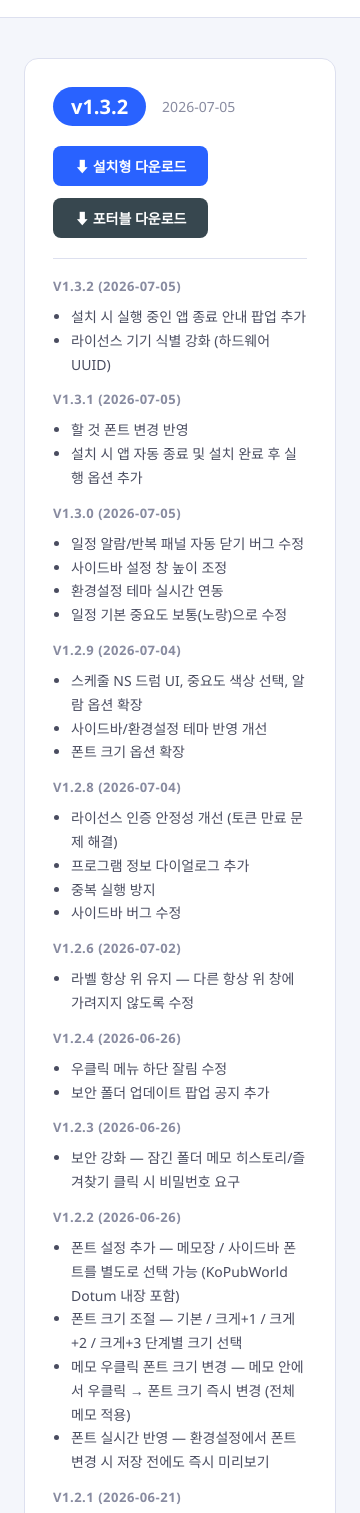
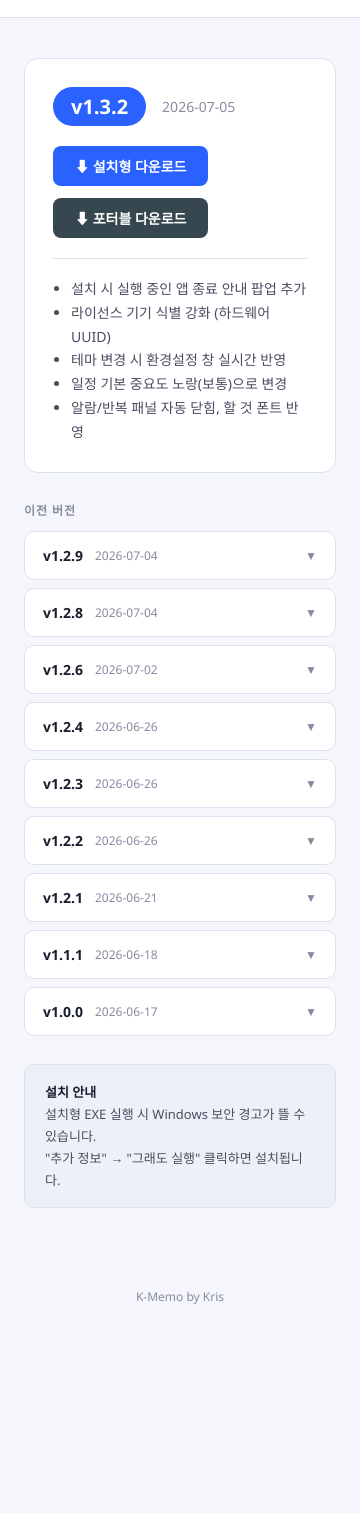
Before and after one commit to regina25846-code/kris-memo, an Electron app: page update/index.html in a window 360 px wide. Shown: the part 72-1585 px from the top of the page. After the commit the page ends 1401 px from the top, so only its background shows below. Drawn offline with Linux system fonts and the light colour scheme; a web font is replaced by a local one.

Commit message:
feat: accordion-style download page

```diff
--- a/update/index.html
+++ b/update/index.html
@@ -22,23 +22,43 @@
 
   .container { max-width: 720px; margin: 0 auto; padding: 40px 24px; }
 
-  .version-card { background: var(--bg2); border: 1px solid var(--border); border-radius: 14px; padding: 28px; margin-bottom: 28px; }
+  /* 최신 버전 카드 */
+  .latest-card { background: var(--bg2); border: 1px solid var(--border); border-radius: 14px; padding: 28px; margin-bottom: 28px; }
   .ver-row { display: flex; align-items: center; gap: 16px; margin-bottom: 20px; flex-wrap: wrap; }
   .ver-badge { background: var(--accent); color: #fff; font-size: 20px; font-weight: 800; padding: 6px 18px; border-radius: 20px; }
   .ver-date { color: var(--text3); font-size: 14px; }
 
   .dl-btns { display: flex; gap: 12px; flex-wrap: wrap; margin-bottom: 20px; }
-  .dl-btn { display: inline-flex; align-items: center; gap: 8px; background: var(--accent); color: #fff; text-decoration: none; font-weight: 700; font-size: 14px; padding: 10px 22px; border-radius: 8px; }
+  .dl-btn { display: inline-flex; align-items: center; gap: 8px; background: var(--accent); color: #fff; text-decoration: none; font-weight: 700; font-size: 14px; padding: 10px 22px; border-radius: 8px; transition: opacity 0.15s; }
   .dl-btn.portable { background: #37474f; }
-  .dl-btn.zip { background: #5c6bc0; }
   .dl-btn:hover { opacity: 0.88; }
 
-  .changelog { border-top: 1px solid var(--border); padding-top: 18px; }
-  .changelog-title { font-size: 13px; font-weight: 700; color: var(--text3); margin-bottom: 10px; letter-spacing: 0.04em; text-transform: uppercase; }
-  .changelog ul { padding-left: 18px; }
-  .changelog li { font-size: 14px; color: var(--text2); line-height: 1.7; }
+  .latest-changelog { border-top: 1px solid var(--border); padding-top: 18px; }
+  .latest-changelog ul { padding-left: 18px; }
+  .latest-changelog li { font-size: 14px; color: var(--text2); line-height: 1.7; }
 
-  .note { background: var(--bg3); border: 1px solid var(--border); border-radius: 10px; padding: 16px 20px; font-size: 13px; color: var(--text2); line-height: 1.7; }
+  /* 이전 버전 아코디언 */
+  .history-label { font-size: 12px; font-weight: 700; color: var(--text3); letter-spacing: 0.08em; text-transform: uppercase; margin-bottom: 12px; }
+
+  .acc-item { background: var(--bg2); border: 1px solid var(--border); border-radius: 10px; margin-bottom: 8px; overflow: hidden; }
+  .acc-header {
+    display: flex; align-items: center; justify-content: space-between;
+    padding: 14px 18px; cursor: pointer; user-select: none;
+    transition: background 0.12s;
+  }
+  .acc-header:hover { background: var(--bg3); }
+  .acc-header-left { display: flex; align-items: center; gap: 12px; }
+  .acc-ver { font-size: 14px; font-weight: 700; color: var(--text); }
+  .acc-date { font-size: 12px; color: var(--text3); }
+  .acc-arrow { font-size: 12px; color: var(--text3); transition: transform 0.2s; }
+  .acc-item.open .acc-arrow { transform: rotate(180deg); }
+
+  .acc-body { display: none; padding: 0 18px 16px; border-top: 1px solid var(--border); }
+  .acc-item.open .acc-body { display: block; }
+  .acc-body ul { padding-left: 18px; margin-top: 12px; }
+  .acc-body li { font-size: 13px; color: var(--text2); line-height: 1.7; }
+
+  .note { background: var(--bg3); border: 1px solid var(--border); border-radius: 10px; padding: 16px 20px; font-size: 13px; color: var(--text2); line-height: 1.7; margin-top: 28px; }
   .note strong { color: var(--text); }
 
   footer { text-align: center; font-size: 12px; color: var(--text3); padding: 40px 0 24px; }
@@ -55,113 +75,176 @@
 </div>
 
 <div class="container">
-  <div class="version-card">
+
+  <!-- 최신 버전 -->
+  <div class="latest-card">
     <div class="ver-row">
       <span class="ver-badge">v1.3.2</span>
       <span class="ver-date">2026-07-05</span>
     </div>
     <div class="dl-btns">
-      <a class="dl-btn" href="https://github.com/regina25846-code/kris-memo/releases/download/v1.3.2/K-Memo.Setup.1.3.2.exe">
-        ⬇ 설치형 다운로드
-      </a>
-      <a class="dl-btn portable" href="https://github.com/regina25846-code/kris-memo/releases/download/v1.3.2/K-Memo-1.3.2-portable.exe">
-        ⬇ 포터블 다운로드
-      </a>
+      <a class="dl-btn" href="https://github.com/regina25846-code/kris-memo/releases/download/v1.3.2/K-Memo.Setup.1.3.2.exe">⬇ 설치형 다운로드</a>
+      <a class="dl-btn portable" href="https://github.com/regina25846-code/kris-memo/releases/download/v1.3.2/K-Memo-1.3.2-portable.exe">⬇ 포터블 다운로드</a>
     </div>
-    <div class="changelog">
-      <div class="changelog-title">v1.3.2 (2026-07-05)</div>
+    <div class="latest-changelog">
       <ul>
         <li>설치 시 실행 중인 앱 종료 안내 팝업 추가</li>
         <li>라이선스 기기 식별 강화 (하드웨어 UUID)</li>
+        <li>테마 변경 시 환경설정 창 실시간 반영</li>
+        <li>일정 기본 중요도 노랑(보통)으로 변경</li>
+        <li>알람/반복 패널 자동 닫힘, 할 것 폰트 반영</li>
       </ul>
-      <div class="changelog-title" style="margin-top:14px;">v1.3.1 (2026-07-05)</div>
-      <ul>
-        <li>할 것 폰트 변경 반영</li>
-        <li>설치 시 앱 자동 종료 및 설치 완료 후 실행 옵션 추가</li>
-      </ul>
-      <div class="changelog-title" style="margin-top:14px;">v1.3.0 (2026-07-05)</div>
-      <ul>
-        <li>일정 알람/반복 패널 자동 닫기 버그 수정</li>
-        <li>사이드바 설정 창 높이 조정</li>
-        <li>환경설정 테마 실시간 연동</li>
-        <li>일정 기본 중요도 보통(노랑)으로 수정</li>
-      </ul>
-      <div class="changelog-title" style="margin-top:14px;">v1.2.9 (2026-07-04)</div>
+    </div>
+  </div>
+
+  <!-- 이전 버전 아코디언 -->
+  <div class="history-label">이전 버전</div>
+
+  <div class="acc-item">
+    <div class="acc-header" onclick="toggle(this)">
+      <div class="acc-header-left"><span class="acc-ver">v1.2.9</span><span class="acc-date">2026-07-04</span></div>
+      <span class="acc-arrow">▼</span>
+    </div>
+    <div class="acc-body">
       <ul>
         <li>스케줄 NS 드럼 UI, 중요도 색상 선택, 알람 옵션 확장</li>
         <li>사이드바/환경설정 테마 반영 개선</li>
         <li>폰트 크기 옵션 확장</li>
       </ul>
-      <div class="changelog-title" style="margin-top:14px;">v1.2.8 (2026-07-04)</div>
+    </div>
+  </div>
+
+  <div class="acc-item">
+    <div class="acc-header" onclick="toggle(this)">
+      <div class="acc-header-left"><span class="acc-ver">v1.2.8</span><span class="acc-date">2026-07-04</span></div>
+      <span class="acc-arrow">▼</span>
+    </div>
+    <div class="acc-body">
       <ul>
-        <li>라이선스 인증 안정성 개선 (토큰 만료 문제 해결)</li>
+        <li>라이선스 인증 안정성 개선</li>
         <li>프로그램 정보 다이얼로그 추가</li>
         <li>중복 실행 방지</li>
         <li>사이드바 버그 수정</li>
       </ul>
-      <div class="changelog-title" style="margin-top:14px;">v1.2.6 (2026-07-02)</div>
+    </div>
+  </div>
+
+  <div class="acc-item">
+    <div class="acc-header" onclick="toggle(this)">
+      <div class="acc-header-left"><span class="acc-ver">v1.2.6</span><span class="acc-date">2026-07-02</span></div>
+      <span class="acc-arrow">▼</span>
+    </div>
+    <div class="acc-body">
       <ul>
         <li>라벨 항상 위 유지 — 다른 항상 위 창에 가려지지 않도록 수정</li>
       </ul>
-      <div class="changelog-title" style="margin-top:14px;">v1.2.4 (2026-06-26)</div>
+    </div>
+  </div>
+
+  <div class="acc-item">
+    <div class="acc-header" onclick="toggle(this)">
+      <div class="acc-header-left"><span class="acc-ver">v1.2.4</span><span class="acc-date">2026-06-26</span></div>
+      <span class="acc-arrow">▼</span>
+    </div>
+    <div class="acc-body">
       <ul>
         <li>우클릭 메뉴 하단 잘림 수정</li>
         <li>보안 폴더 업데이트 팝업 공지 추가</li>
       </ul>
-      <div class="changelog-title" style="margin-top:14px;">v1.2.3 (2026-06-26)</div>
+    </div>
+  </div>
+
+  <div class="acc-item">
+    <div class="acc-header" onclick="toggle(this)">
+      <div class="acc-header-left"><span class="acc-ver">v1.2.3</span><span class="acc-date">2026-06-26</span></div>
+      <span class="acc-arrow">▼</span>
+    </div>
+    <div class="acc-body">
       <ul>
         <li>보안 강화 — 잠긴 폴더 메모 히스토리/즐겨찾기 클릭 시 비밀번호 요구</li>
       </ul>
-      <div class="changelog-title" style="margin-top:14px;">v1.2.2 (2026-06-26)</div>
+    </div>
+  </div>
+
+  <div class="acc-item">
+    <div class="acc-header" onclick="toggle(this)">
+      <div class="acc-header-left"><span class="acc-ver">v1.2.2</span><span class="acc-date">2026-06-26</span></div>
+      <span class="acc-arrow">▼</span>
+    </div>
+    <div class="acc-body">
       <ul>
-        <li>폰트 설정 추가 — 메모장 / 사이드바 폰트를 별도로 선택 가능 (KoPubWorld Dotum 내장 포함)</li>
-        <li>폰트 크기 조절 — 기본 / 크게+1 / 크게+2 / 크게+3 단계별 크기 선택</li>
-        <li>메모 우클릭 폰트 크기 변경 — 메모 안에서 우클릭 → 폰트 크기 즉시 변경 (전체 메모 적용)</li>
-        <li>폰트 실시간 반영 — 환경설정에서 폰트 변경 시 저장 전에도 즉시 미리보기</li>
+        <li>폰트 설정 추가 — 메모장 / 사이드바 폰트 별도 선택 (KoPubWorld Dotum 내장)</li>
+        <li>폰트 크기 조절 — 기본 / 크게+1 / 크게+2 / 크게+3</li>
+        <li>메모 우클릭 폰트 크기 변경</li>
+        <li>환경설정에서 폰트 변경 즉시 미리보기</li>
       </ul>
-      <div class="changelog-title" style="margin-top:14px;">v1.2.1 (2026-06-21)</div>
+    </div>
+  </div>
+
+  <div class="acc-item">
+    <div class="acc-header" onclick="toggle(this)">
+      <div class="acc-header-left"><span class="acc-ver">v1.2.1</span><span class="acc-date">2026-06-21</span></div>
+      <span class="acc-arrow">▼</span>
+    </div>
+    <div class="acc-body">
       <ul>
-        <li>환경설정 사이드바 탭 추가 — 사이드바 설정을 환경설정 안에서 한번에 관리</li>
-        <li>하위 폴더 기능 추가 — 폴더 우클릭 → 하위 폴더 추가로 계층 구조 구성</li>
-        <li>테마 4종 리뉴얼 (Fluent · VSCode · Paper · Frost) — 선택 즉시 실시간 미리보기</li>
-        <li>UI 전반 디자인 개선 — Pretendard 폰트, 카드형 레이아웃, 모서리 라운드 처리</li>
-        <li>하루 종일 일정 알림 오전 9시 기준 처리 (예: 10분 전 설정 → 8:50 알림)</li>
-        <li>할 것 색상 스포이드 전체 화면 지원 — 앱 밖 전체 모니터에서 색상 추출 가능</li>
-        <li>달력 오늘 날짜 동그라미 표시, 일정 있는 날 밑줄 표시</li>
+        <li>환경설정 사이드바 탭 추가</li>
+        <li>하위 폴더 기능 추가</li>
+        <li>테마 4종 리뉴얼 (Fluent · VSCode · Paper · Frost)</li>
+        <li>UI 전반 디자인 개선</li>
+        <li>하루 종일 일정 알림 오전 9시 기준 처리</li>
+        <li>할 것 색상 스포이드 전체 화면 지원</li>
+        <li>달력 오늘 날짜 동그라미, 일정 있는 날 밑줄 표시</li>
         <li>데이터 경로 안정화 — AppData\Roaming\kris-memo 고정</li>
       </ul>
-      <div class="changelog-title" style="margin-top:14px;">v1.1.1 (2026-06-18)</div>
+    </div>
+  </div>
+
+  <div class="acc-item">
+    <div class="acc-header" onclick="toggle(this)">
+      <div class="acc-header-left"><span class="acc-ver">v1.1.1</span><span class="acc-date">2026-06-18</span></div>
+      <span class="acc-arrow">▼</span>
+    </div>
+    <div class="acc-body">
       <ul>
-        <li>포터블 버전 백업 경로 수정 — EXE 파일 위치에 저장되도록 개선</li>
-        <li>Gmail 앱 비밀번호 저장 시 연결 테스트 후 저장</li>
-        <li>이메일 복구 설정 저장 후 완료 화면 표시</li>
+        <li>포터블 버전 백업 경로 수정</li>
+        <li>Gmail 앱 비밀번호 저장 시 연결 테스트</li>
         <li>폴더 잠금 전 이메일 복구 설정 필수 체크</li>
-        <li>사이드바 항상 위 옵션 추가 (환경설정 → 기본)</li>
+        <li>사이드바 항상 위 옵션 추가</li>
         <li>압축파일(ZIP) 배포 방식 추가</li>
       </ul>
-      <div class="changelog-title" style="margin-top:14px;">v1.0.0 — 최초 릴리즈 (2026-06-17)</div>
+    </div>
+  </div>
+
+  <div class="acc-item">
+    <div class="acc-header" onclick="toggle(this)">
+      <div class="acc-header-left"><span class="acc-ver">v1.0.0</span><span class="acc-date">2026-06-17</span></div>
+      <span class="acc-arrow">▼</span>
+    </div>
+    <div class="acc-body">
       <ul>
         <li>기본 메모 기능 (텍스트, 체크리스트)</li>
-        <li>즐겨찾기 탭 — 자주 보는 메모 고정, 우클릭으로 별표 추가/제거</li>
-        <li>달력 탭 — 날짜별 스케줄 등록 및 조회</li>
-        <li>오늘 할 일 메모 — 날짜·요일 자동 표시, 내용은 직접 관리</li>
-        <li>라이선스 키 인증 시스템 (매 실행 시 온라인 검증)</li>
-        <li>자동 업데이트 지원 (설치형 EXE)</li>
-        <li>포터블 업데이트 알림 지원</li>
-        <li>시스템 트레이 — 백업/복원/환경설정/프로그램정보/종료</li>
-        <li>백업·복원 기능 (JSON 파일로 메모 내보내기/가져오기)</li>
+        <li>즐겨찾기 탭, 달력 탭, 오늘 할 일 메모</li>
+        <li>라이선스 키 인증 시스템</li>
+        <li>자동 업데이트 / 포터블 업데이트 알림</li>
+        <li>시스템 트레이, 백업·복원 기능</li>
       </ul>
     </div>
   </div>
 
   <div class="note">
     <strong>설치 안내</strong><br>
-    업데이트 시 현재 열려있는 K-Memo를 먼저 종료하고 설치를 진행해주세요.<br>
     설치형 EXE 실행 시 Windows 보안 경고가 뜰 수 있습니다.<br>
     "추가 정보" → "그래도 실행" 클릭하면 설치됩니다.
   </div>
 </div>
 
 <footer>K-Memo by Kris</footer>
+
+<script>
+function toggle(header) {
+  header.parentElement.classList.toggle('open');
+}
+</script>
 </body>
 </html>
```
